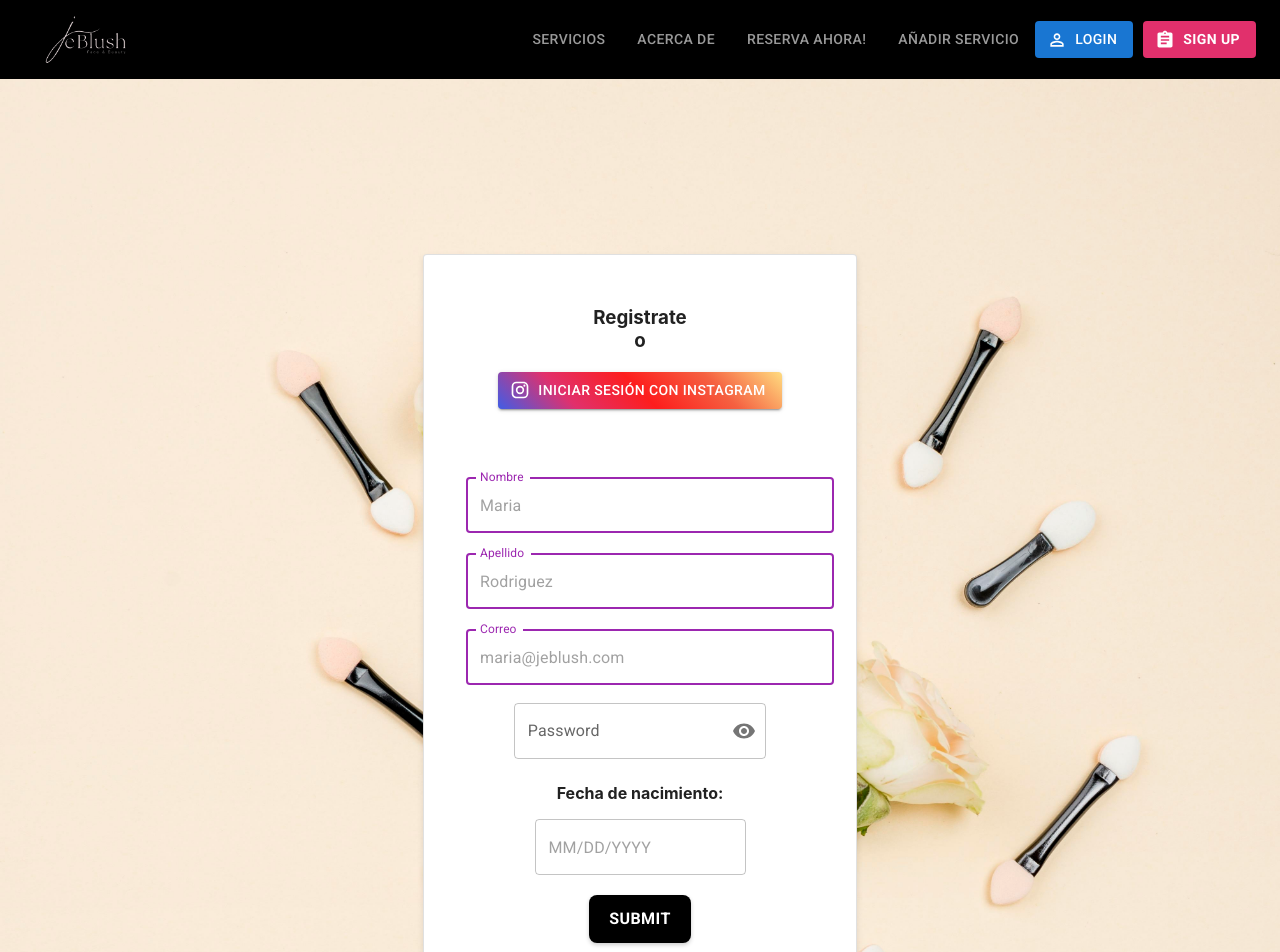
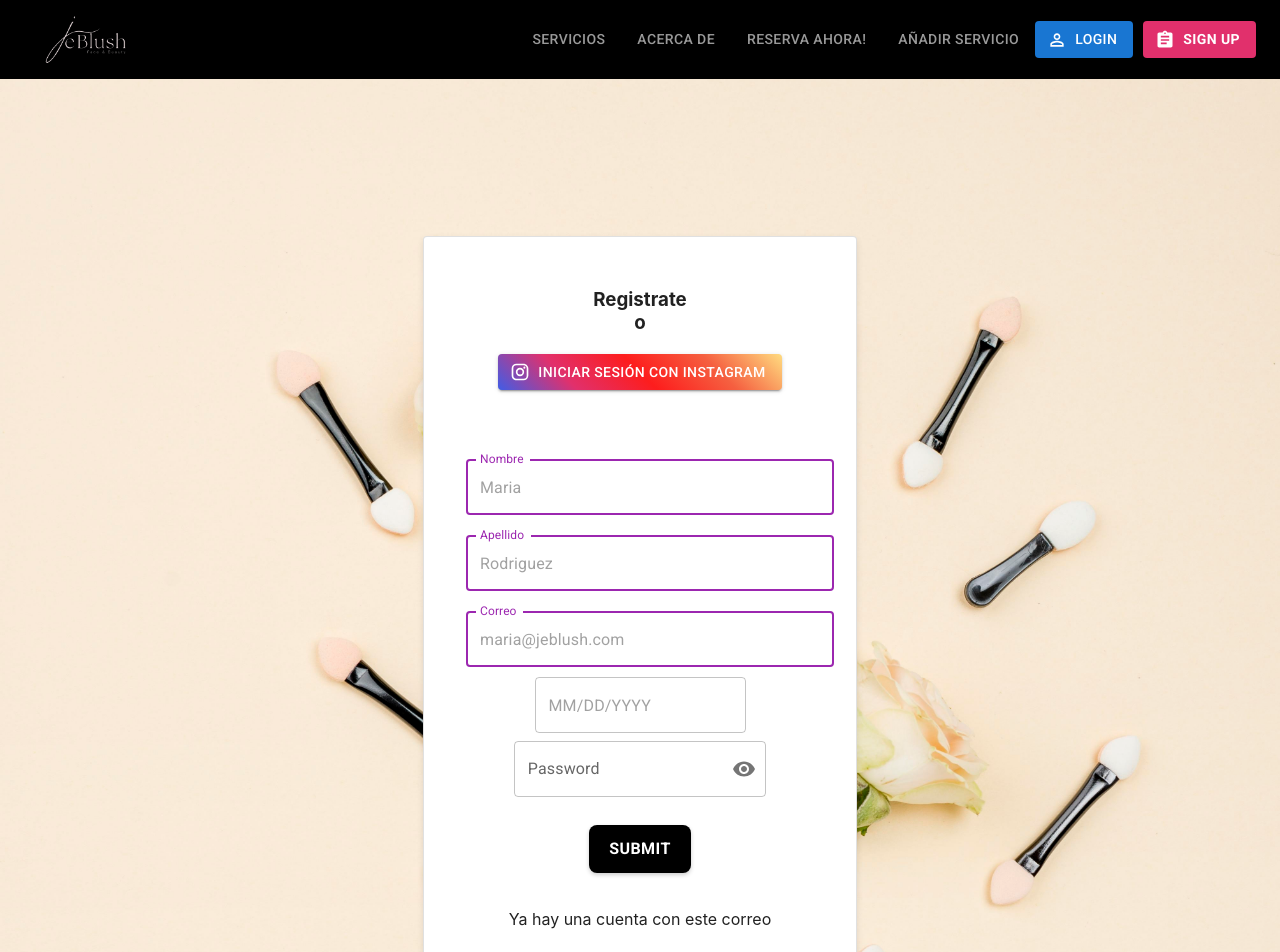
Before and after one commit to Andresfrla/unibook-pro-client, a React (Create React App) app: page /signup in a window 1280 px wide. Shown: the top 952 px of the page. Built offline with nearby package versions, Linux system fonts and the light colour scheme.

Commit message:
adjusting the sign up

```diff
--- a/src/components/Navbar.jsx
+++ b/src/components/Navbar.jsx
@@ -5,12 +5,15 @@ import PersonOutlineIcon from '@mui/icons-material/PersonOutline';
 import AssignmentIcon from '@mui/icons-material/Assignment';
 import { Link } from 'react-router-dom';
 import logo from '../img/logo.png'
+import { AuthContext } from '../context/auth.context';
 
 const Navbar = () => {
     const [value, setValue] = React.useState();
 
     const theme = useTheme();
     const isMatch = useMediaQuery(theme.breakpoints.down('md'));
+
+    const { isLoggedIn } = React.useContext(AuthContext);
 
     return (
         <React.Fragment>
@@ -36,13 +39,31 @@ const Navbar = () => {
                                 <Tab label="Añadir servicio" value="/añadir-servicio" to="/añadir-servicio" component={Link}/>
                             </Tabs>
                             </div>
+
+                            {
+                                isLoggedIn && (
+                                    <>
+                                        <Button
+                                        variant="contained"
+                                        value="/login"
+                                        to='/login'
+                                        component={Link}
+                                        startIcon={<PersonOutlineIcon />}
+                                        >Logout</Button>
+                                    </>
+                                )
+                            }
+
+                            {
+                                !isLoggedIn  && (
+                                    <>
                             <Button
                             variant="contained"
                             value="/login"
                             to='/login'
                             component={Link}
                             startIcon={<PersonOutlineIcon />}
-                            w>Login</Button>
+                            >Login</Button>
                             <Button
                             variant="contained"
                             value="/signup"
@@ -50,6 +71,10 @@ const Navbar = () => {
                             component={Link}
                             startIcon={<AssignmentIcon />}
                             sx={{ marginLeft: '10px', backgroundColor: '#E1306C', fontWeight: 'bold', color: "white" }}>Sign up</Button>
+                                    </>
+                                )
+                            }
+
                         </div>
                     )}
                 </Toolbar>
--- /dev/null
+++ b/src/context/auth.context.js
@@ -0,0 +1,16 @@
+import { createContext, useState } from "react";
+
+const AuthContext = createContext();
+
+const AuthProvider = (props) => {
+    const [ isLoggedIn, setIsLoggedIn ] = useState(false);
+    const [ user, setUser ] = useState(null);
+    const [ isLoading, setIsLoading ] = useState();
+
+
+    return <AuthContext.Provider value={{isLoggedIn, user, isLoading }}>
+        {props.children}
+    </AuthContext.Provider>
+}
+
+export { AuthContext, AuthProvider}
--- a/src/index.js
+++ b/src/index.js
@@ -4,13 +4,16 @@ import './index.css';
 import App from './App';
 import reportWebVitals from './reportWebVitals';
 import { BrowserRouter } from 'react-router-dom';
+import { AuthProvider } from './context/auth.context';
 
 const root = ReactDOM.createRoot(document.getElementById('root'));
 root.render(
   <BrowserRouter>
-  <React.StrictMode>
-    <App />
-  </React.StrictMode>
+    <React.StrictMode>
+      <AuthProvider>
+        <App />
+      </AuthProvider>
+    </React.StrictMode>
   </BrowserRouter>
 );
 
--- a/src/pages/Signup.jsx
+++ b/src/pages/Signup.jsx
@@ -2,31 +2,109 @@ import * as React from 'react';
 import Card from '@mui/material/Card';
 import CardContent from '@mui/material/CardContent';
 import TextField from '@mui/material/TextField';
-import DateInput from '../components/DateInput';
+import DateInput from '../components/DateInput'; // Assuming this component supports a name attribute or callback function
 import PasswordField from '../components/PasswordField';
 import InstagramButton from '../components/InstagramButton';
 import StyledButton from '../components/StyledButton';
 import Box from '@mui/material/Box';
 import useMediaQuery from '@mui/material/useMediaQuery';
 import { useTheme } from '@mui/material/styles';
+import { Button } from '@mui/material';
+import { API_URL } from '../utils/constants';
+import axios from 'axios';
+import { Link, useNavigate } from 'react-router-dom';
+
+const initForm = {
+    name: '',
+    lastName: '',
+    email: '',
+    password: '',
+    dateOfBirth: '',
+}
 
 const Signup = () => {
     const theme = useTheme();
     const isMobile = useMediaQuery(theme.breakpoints.down('sm'));
 
+    const [signupForm, setSignupForm] = React.useState(initForm);
+    const [errorMessage, setErrorMessage ] = React.useState(undefined);
+
+    const navigate = useNavigate()
+
+    const handleSubmit = async (e) => {
+        try {
+            e.preventDefault();
+            const response = await axios.post(`${API_URL}/auth/signup`, signupForm)
+            console.log("repsonse: ", response)
+            navigate("/login")
+        } catch (error) {
+            setErrorMessage(error.response.data.message);
+        }
+    }
+
+    const handleChange = (e) => {
+        const { name, value } = e.target;
+        setSignupForm({ ...signupForm, [name]: value });
+    }
+
+    // Callback function to update the dateOfBirth field
+    const handleDateChange = (date) => {
+        setSignupForm({ ...signupForm, dateOfBirth: date });
+    }
+
     return (
         <Box display="flex" justifyContent="center" alignItems="center" minHeight="100vh" margin={isMobile ? '50px 10px' : '150px'}>
             <Card variant="outlined" sx={{ width: '100%', maxWidth: 400, padding: 2, boxShadow: '0px 3px 6px rgba(0, 0, 0, 0.1)' }}>
                 <CardContent>
-                    <h3>Registrate <br /> o <br /><InstagramButton/></h3>
-                    <br />
-                    <TextField label="Nombre" sx={{ margin: '10px', width: '100%' }} color="secondary" placeholder="Maria" focused />
-                    <TextField label="Apellido" sx={{ margin: '10px', width: '100%' }} color="secondary" placeholder='Rodriguez' focused />
-                    <TextField label="Correo" sx={{ margin: '10px', width: '100%' }} color="secondary" placeholder='maria@jeblush.com' focused />
-                    <PasswordField sx={{ width: '100%' }} />
-                    <p><strong>Fecha de nacimiento:</strong></p> <DateInput/>
-                    <br />
-                    <StyledButton fullWidth>Submit</StyledButton>
+                    <form onSubmit={handleSubmit}>
+                        <h3>Registrate <br /> o <br /><InstagramButton /></h3>
+                        <br />
+                        <TextField
+                            label="Nombre"
+                            sx={{ margin: '10px', width: '100%' }}
+                            color="secondary"
+                            placeholder="Maria"
+                            focused
+                            InputProps={{ inputProps: { name: 'name' } }}
+                            value={signupForm.name}
+                            onChange={handleChange}
+                        />
+                        <TextField
+                            label="Apellido"
+                            sx={{ margin: '10px', width: '100%' }}
+                            color="secondary"
+                            placeholder="Rodriguez"
+                            focused
+                            InputProps={{ inputProps: { name: 'lastName' } }}
+                            value={signupForm.lastName}
+                            onChange={handleChange}
+                        />
+                        <TextField
+                            label="Correo"
+                            sx={{ margin: '10px', width: '100%' }}
+                            color="secondary"
+                            placeholder="maria@jeblush.com"
+                            focused
+                            InputProps={{ inputProps: { name: 'email' } }}
+                            value={signupForm.email}
+                            onChange={handleChange}
+                        />
+                        <DateInput
+                            label="Fecha de nacimiento"
+                            name="dateOfBirth"
+                            handleDateChange={handleDateChange} // Pass the callback function
+                        />
+                        <PasswordField sx={{ width: '100%' }} />
+                        <br />
+                        <StyledButton type="submit" fullWidth>Submit</StyledButton>
+                    </form>
+
+                    { errorMessage && <p>{errorMessage}</p> }
+
+                    <p>Ya hay una cuenta con este correo</p>
+                    <Button
+                    to="/login"
+                    component={Link}>Login</Button><br/>
                 </CardContent>
             </Card>
         </Box>
```
